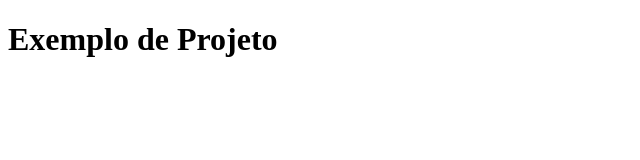
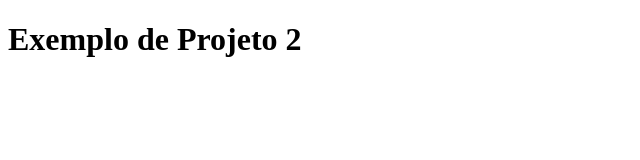
Before and after one commit to flaviogsromeiro/git-exemplo, a plain HTML site: page index.html in a window 1280 px wide. Shown: the full height of the page, 0-640 px from the left. Drawn offline with Linux system fonts and the light colour scheme.

```diff
--- a/index.html
+++ b/index.html
@@ -7,7 +7,7 @@
     <title>GIT - EXEMPLO</title>
 </head>
 <body>
-    <h1>Exemplo de Projeto</h1>
+    <h1>Exemplo de Projeto 2</h1>
     <script src="app.js"></script>
 </body>
 </html>
```
